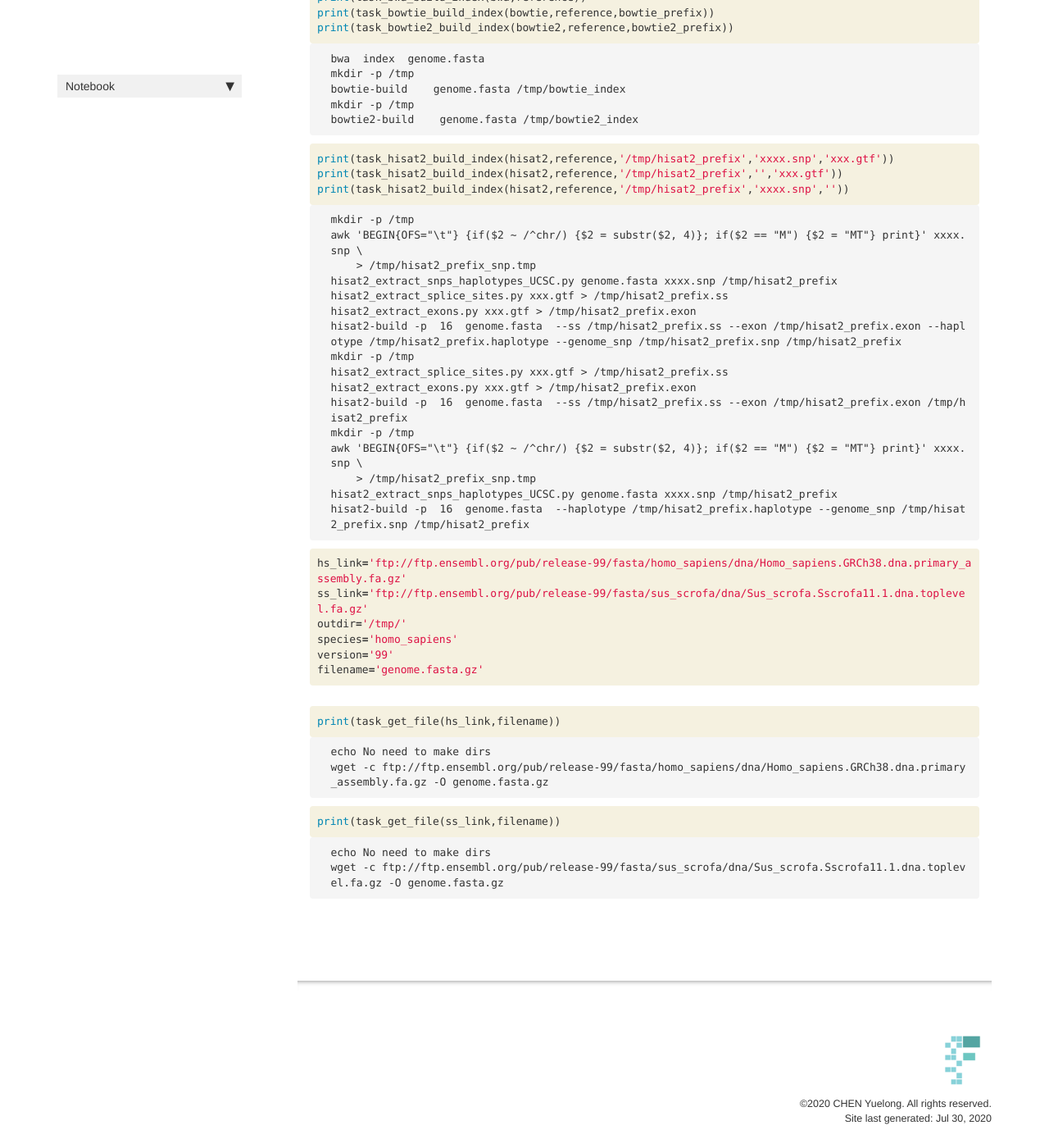
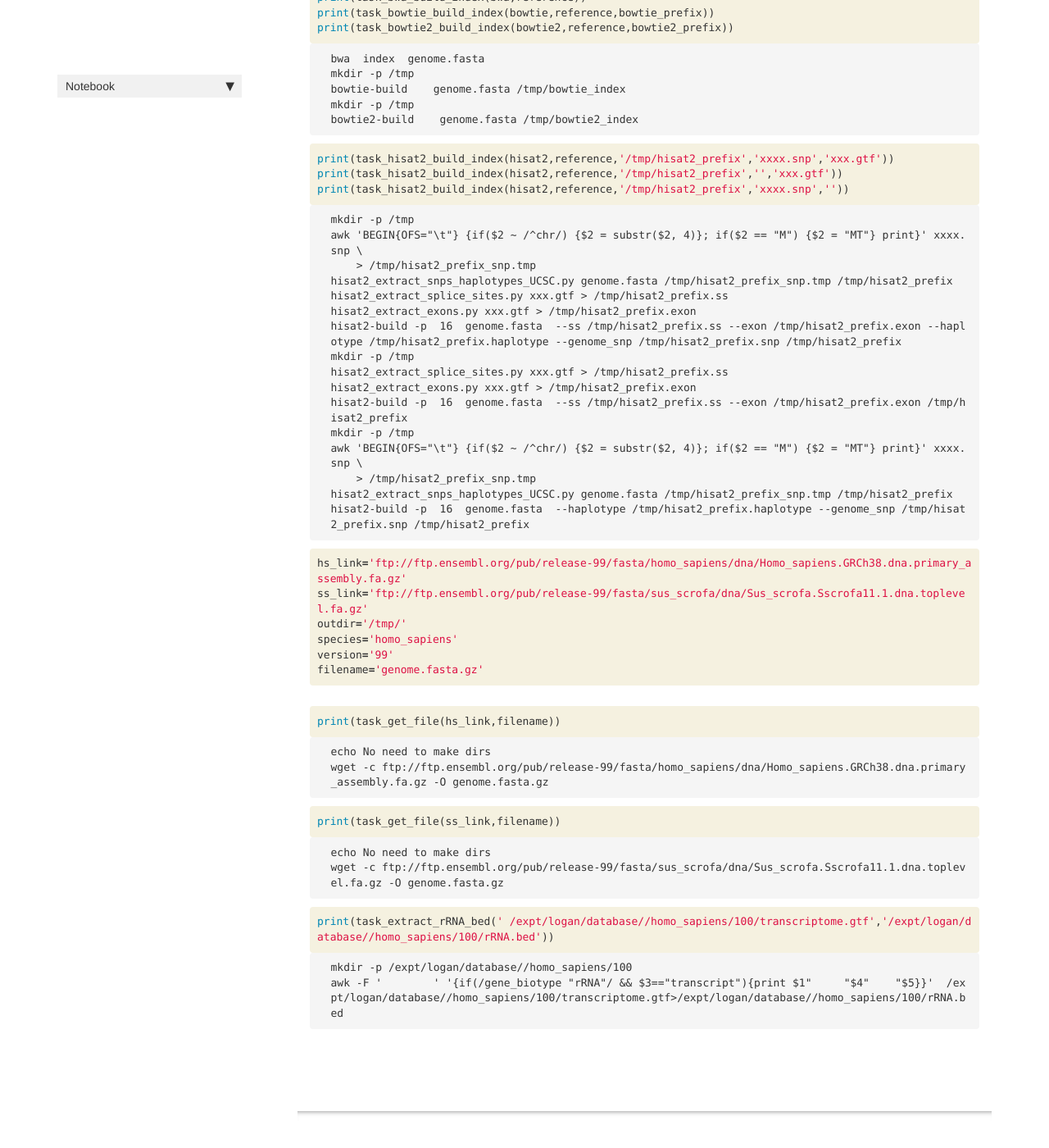
Before and after one commit to loganylchen/create_reference, a Jekyll site: the page built from docs/tasks.html, in a window 1280 px wide and 1400 px high, scrolled down 1651 px. Shown: the whole window at 82% size. Built offline with Jekyll 4.4.1, drawn with Linux system fonts in a browser that asks for light colours; nearby versions of some CDN libraries; comment, search, counter and statistics services are not loaded.

Commit message:
[M]: extract rRNA region from gtf

```diff
--- a/create_reference/tasks.py
+++ b/create_reference/tasks.py
@@ -104,7 +104,7 @@ def task_extract_rRNA_bed(gtf,bed):
     cmds = [
         cmd_mkdir(os.path.dirname(bed)),
     ]
-    gtf2bed = '''awk -F '\t' '{print $1"\t"$4"\t"$5}' ''' + gtf + '>' + bed
+    gtf2bed = '''awk -F '\t' '{if(/gene_biotype "rRNA"/ && $3=="transcript"){print $1"\t"$4"\t"$5}}' ''' + gtf + '>' + bed
     cmds.append(gtf2bed)
     return '\n'.join(cmds)
 
--- a/docs/tasks.html
+++ b/docs/tasks.html
@@ -368,7 +368,7 @@ bowtie2-build    genome.fasta /tmp/bowtie2_index
 <pre>mkdir -p /tmp
 awk &#39;BEGIN{OFS=&#34;\t&#34;} {if($2 ~ /^chr/) {$2 = substr($2, 4)}; if($2 == &#34;M&#34;) {$2 = &#34;MT&#34;} print}&#39; xxxx.snp \
     &gt; /tmp/hisat2_prefix_snp.tmp
-hisat2_extract_snps_haplotypes_UCSC.py genome.fasta xxxx.snp /tmp/hisat2_prefix
+hisat2_extract_snps_haplotypes_UCSC.py genome.fasta /tmp/hisat2_prefix_snp.tmp /tmp/hisat2_prefix
 hisat2_extract_splice_sites.py xxx.gtf &gt; /tmp/hisat2_prefix.ss
 hisat2_extract_exons.py xxx.gtf &gt; /tmp/hisat2_prefix.exon
 hisat2-build -p  16  genome.fasta  --ss /tmp/hisat2_prefix.ss --exon /tmp/hisat2_prefix.exon --haplotype /tmp/hisat2_prefix.haplotype --genome_snp /tmp/hisat2_prefix.snp /tmp/hisat2_prefix
@@ -379,7 +379,7 @@ hisat2-build -p  16  genome.fasta  --ss /tmp/hisat2_prefix.ss --exon /tmp/hisat2
 mkdir -p /tmp
 awk &#39;BEGIN{OFS=&#34;\t&#34;} {if($2 ~ /^chr/) {$2 = substr($2, 4)}; if($2 == &#34;M&#34;) {$2 = &#34;MT&#34;} print}&#39; xxxx.snp \
     &gt; /tmp/hisat2_prefix_snp.tmp
-hisat2_extract_snps_haplotypes_UCSC.py genome.fasta xxxx.snp /tmp/hisat2_prefix
+hisat2_extract_snps_haplotypes_UCSC.py genome.fasta /tmp/hisat2_prefix_snp.tmp /tmp/hisat2_prefix
 hisat2-build -p  16  genome.fasta  --haplotype /tmp/hisat2_prefix.haplotype --genome_snp /tmp/hisat2_prefix.snp /tmp/hisat2_prefix
 </pre>
 </div>
@@ -477,4 +477,36 @@ wget -c ftp://ftp.ensembl.org/pub/release-99/fasta/sus_scrofa/dna/Sus_scrofa.Ssc
 </div>
     {% endraw %}
 
+    {% raw %}
+
+<div class="cell border-box-sizing code_cell rendered">
+<div class="input">
+
+<div class="inner_cell">
+    <div class="input_area">
+<div class=" highlight hl-ipython3"><pre><span></span><span class="nb">print</span><span class="p">(</span><span class="n">task_extract_rRNA_bed</span><span class="p">(</span><span class="s1">&#39; /expt/logan/database//homo_sapiens/100/transcriptome.gtf&#39;</span><span class="p">,</span><span class="s1">&#39;/expt/logan/database//homo_sapiens/100/rRNA.bed&#39;</span><span class="p">))</span>
+</pre></div>
+
+    </div>
 </div>
+</div>
+
+<div class="output_wrapper">
+<div class="output">
+
+<div class="output_area">
+
+<div class="output_subarea output_stream output_stdout output_text">
+<pre>mkdir -p /expt/logan/database//homo_sapiens/100
+awk -F &#39;	&#39; &#39;{if(/gene_biotype &#34;rRNA&#34;/ &amp;&amp; $3==&#34;transcript&#34;){print $1&#34;	&#34;$4&#34;	&#34;$5}}&#39;  /expt/logan/database//homo_sapiens/100/transcriptome.gtf&gt;/expt/logan/database//homo_sapiens/100/rRNA.bed
+</pre>
+</div>
+</div>
+
+</div>
+</div>
+
+</div>
+    {% endraw %}
+
+</div>
```
Also changed, not shown: 1 other file.
